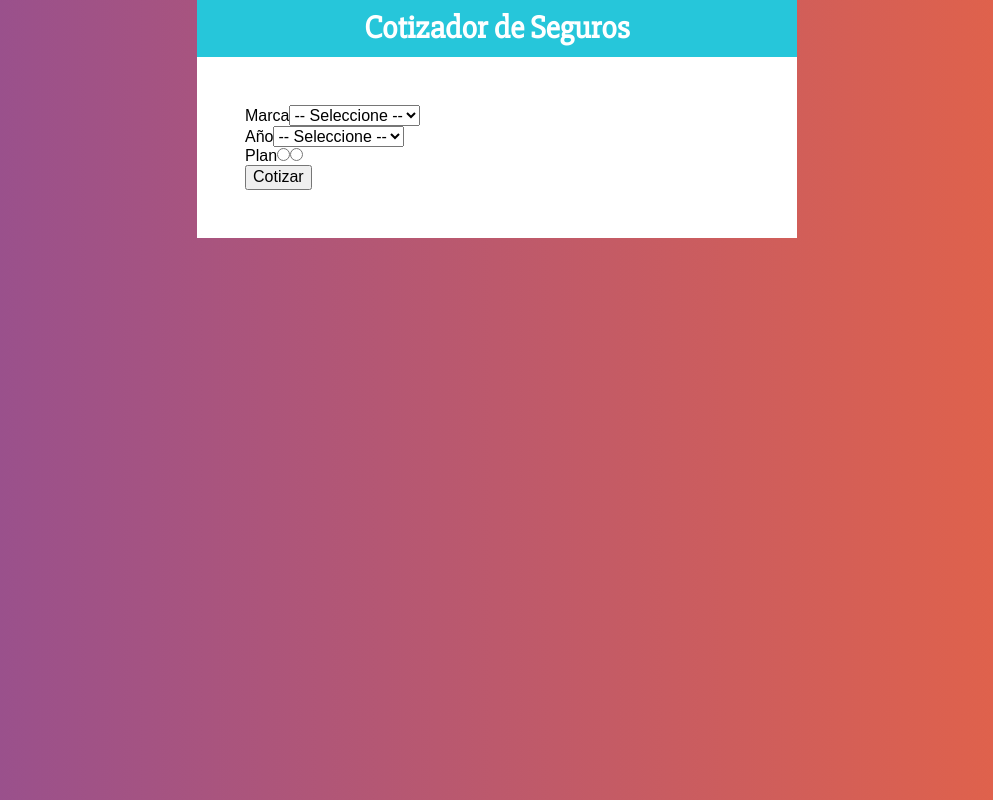
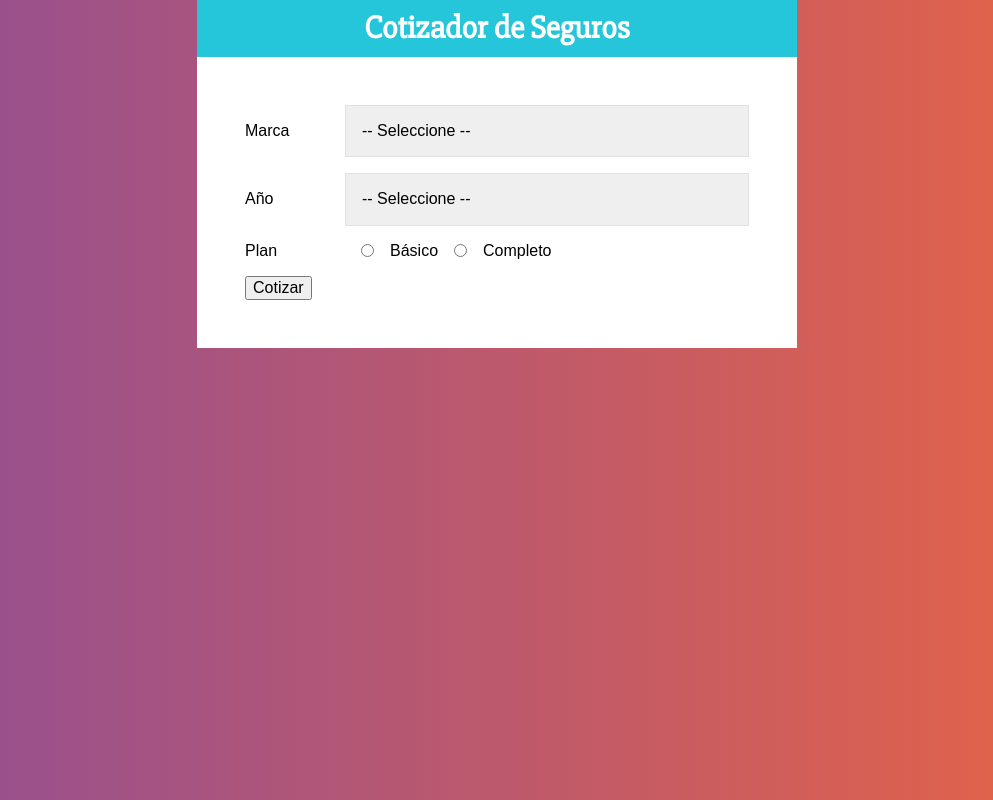
Before and after one commit to santiago-rodrig/insurance_quoter, a React (Create React App) app: page / in a window 1280 px wide. Shown: the whole page, without its empty margins (143-1136 px from the left). Built offline with nearby package versions, Linux system fonts and the light colour scheme.

Commit message:
feature: styled components in Form

```diff
--- a/src/components/Form.js
+++ b/src/components/Form.js
@@ -1,20 +1,43 @@
 import React from 'react';
+import styled from '@emotion/styled';
+
+const Field = styled.div`
+  display: flex;
+  margin-bottom: 1rem;
+  align-items: center;
+`;
+
+const Label = styled.label`
+  flex: 0 0 100px;
+`;
+
+const Select = styled.select`
+  display: block;
+  width: 100%;
+  padding: 1rem;
+  border: 1px solid #e1e1e1;
+  -webkit-appearance: none;
+`;
+
+const InputRadio = styled.input`
+  margin: 0 1rem;
+`;
 
 const Form = () => {
   return (
     <form>
-      <div>
-        <label>Marca</label>
-        <select>
+      <Field>
+        <Label>Marca</Label>
+        <Select>
           <option value="">-- Seleccione --</option>
           <option value="american">Americano</option>
           <option value="european">Europeo</option>
           <option value="asian">Asiático</option>
-        </select>
-      </div>
-      <div>
-        <label>Año</label>
-        <select>
+        </Select>
+      </Field>
+      <Field>
+        <Label>Año</Label>
+        <Select>
           <option value="">-- Seleccione --</option>
           <option value="2021">2021</option>
           <option value="2020">2020</option>
@@ -26,13 +49,13 @@
           <option value="2014">2014</option>
           <option value="2013">2013</option>
           <option value="2012">2012</option>
-        </select>
-      </div>
-      <div>
-        <label>Plan</label>
-        <input type="radio" name="plan" value="basic" />
-        <input type="radio" name="plan" value="full" />
-      </div>
+        </Select>
+      </Field>
+      <Field>
+        <Label>Plan</Label>
+        <InputRadio type="radio" name="plan" value="basic" /> Básico
+        <InputRadio type="radio" name="plan" value="full" /> Completo
+      </Field>
       <button>Cotizar</button>
     </form>
   );
```
